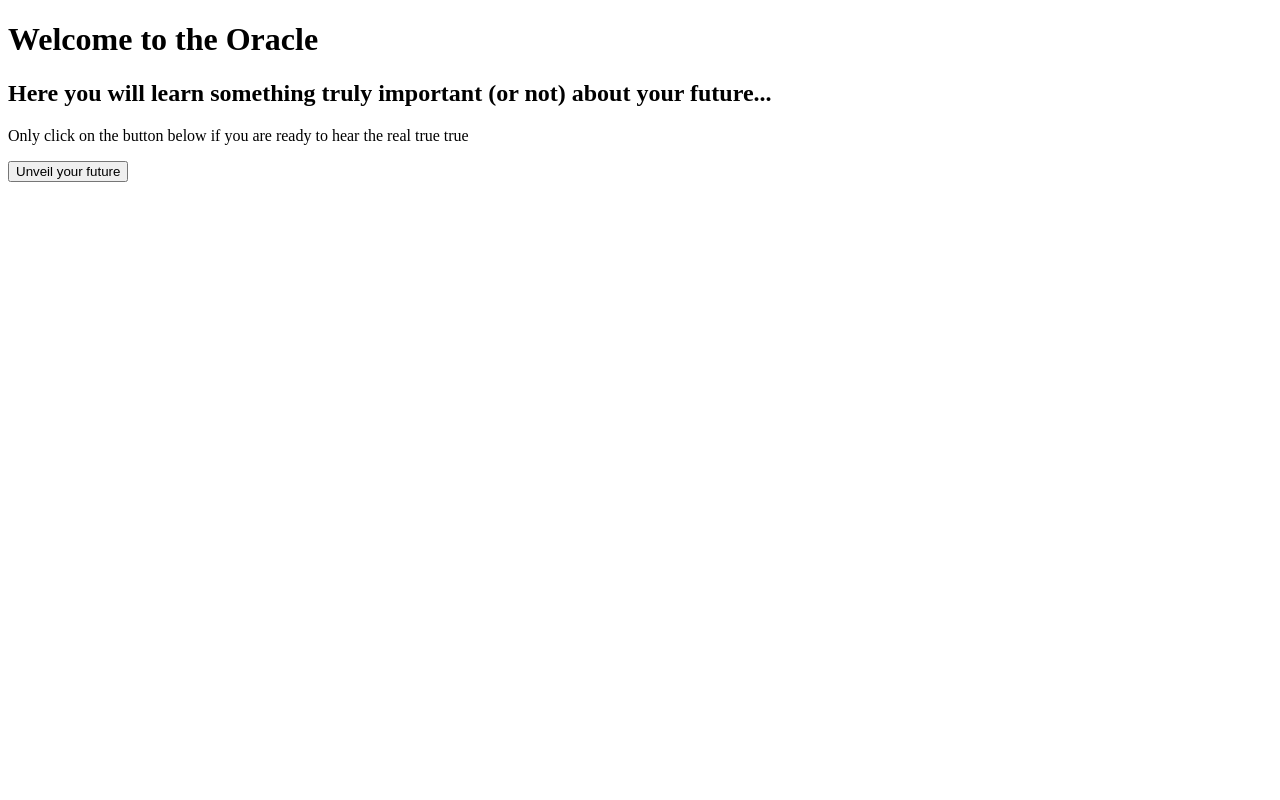
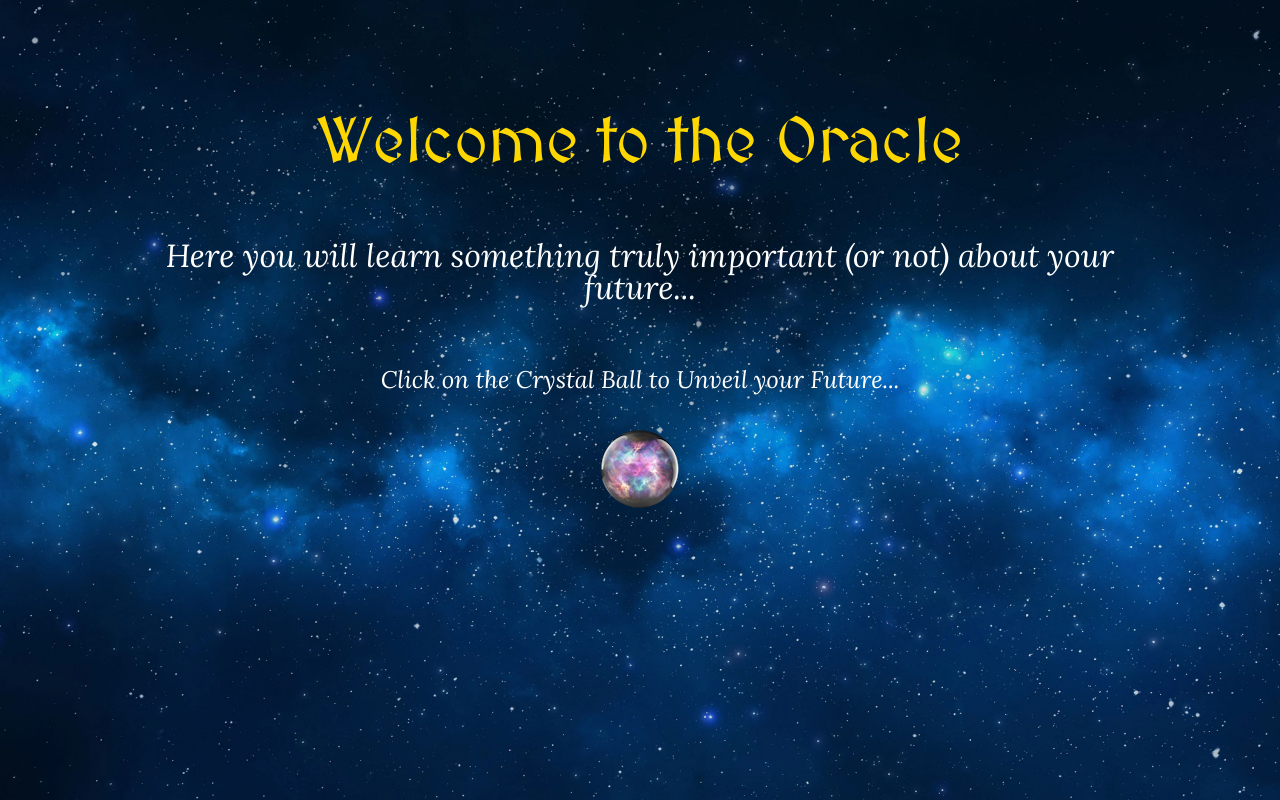
Before and after one commit to aubarb/The-Oracle, a plain HTML site: page index.html in a window 1280 px wide. Drawn offline with Linux system fonts and the light colour scheme.

Commit message:
add styling and some small changes

```diff
--- a/index.html
+++ b/index.html
@@ -4,19 +4,25 @@
     <meta charset="UTF-8">
     <meta http-equiv="X-UA-Compatible" content="IE=edge">
     <meta name="viewport" content="width=device-width, initial-scale=1.0">
-    <title>Random Future</title>
+    <link rel="icon" type="image/x-icon" href="resources/favicon.ico">
+    <link rel="icon" type="image/jpg" href="resources/favicon.png">
+    <link rel="preconnect" href="https://fonts.googleapis.com">
+    <link rel="preconnect" href="https://fonts.gstatic.com" crossorigin>
+    <link href="https://fonts.googleapis.com/css2?family=Lora:ital@1&family=MedievalSharp&display=swap" rel="stylesheet">
+    <link rel="stylesheet" href="resources/style.css">
+    <link rel="stylesheet" href="resources/reset.css">
+    <title>The Oracle</title>
 </head>
 <body>
-    <h1>Welcome to the Oracle</h1>
-    <h2>Here you will learn something truly important (or not) about your future...</h2>
-    <p>Only click on the button below if you are ready to hear the real true true</p>
+    <div class="content">
+        <h1>Welcome to the Oracle</h1>
+        <h2>Here you will learn something truly important (or not) about your future...</h2>
+        <p>Click on the Crystal Ball to Unveil your Future...</p>
+        <script type ="text/javascript" src="script.js"></script>
+        <button onclick="prediction()"><img src="resources/crystal-ball.png" alt="crystal ball"></button>
+        <div id="output">
 
-
-    <script type ="text/javascript" src="script.js"></script>
-    <button onclick="prediction()">Unveil your future</button>
-    <div id="output">
-
+        </div>
     </div>
-
 </body>
 </html>
--- /dev/null
+++ b/resources/reset.css
@@ -0,0 +1,43 @@
+html, body, div, span, applet, object, iframe,
+h1, h2, h3, h4, h5, h6, p, blockquote, pre,
+a, abbr, acronym, address, big, cite, code,
+del, dfn, em, img, ins, kbd, q, s, samp,
+small, strike, strong, sub, sup, tt, var,
+b, u, i, center,
+dl, dt, dd, ol, ul, li,
+fieldset, form, label, legend,
+table, caption, tbody, tfoot, thead, tr, th, td,
+article, aside, canvas, details, embed,
+figure, figcaption, footer, header, hgroup,
+menu, nav, output, ruby, section, summary,
+time, mark, audio, video {
+	margin: 0;
+	padding: 0;
+	border: 0;
+	font-size: 100%;
+	font: inherit;
+	vertical-align: baseline;
+}
+/* HTML5 display-role reset for older browsers */
+article, aside, details, figcaption, figure,
+footer, header, hgroup, menu, nav, section {
+	display: block;
+}
+body {
+	line-height: 1;
+}
+ol, ul {
+	list-style: none;
+}
+blockquote, q {
+	quotes: none;
+}
+blockquote:before, blockquote:after,
+q:before, q:after {
+	content: '';
+	content: none;
+}
+table {
+	border-collapse: collapse;
+	border-spacing: 0;
+}
--- /dev/null
+++ b/resources/style.css
@@ -0,0 +1,60 @@
+html {
+    height: 100%;
+}
+
+body {
+    height: 100%;
+    background-image: url(galaxy-background.png);
+    background-position: center;
+    background-size: cover;
+    background-repeat: no-repeat;
+}
+
+
+a:hover, button:hover{
+    cursor: pointer;
+}
+
+.content {
+    text-align: center;
+    padding: 5rem;
+    font-family: 'Lora', serif;
+}
+
+.content h1 {
+    font-size: 4rem;
+    color: gold;
+    padding: 2rem;
+    font-family: 'MedievalSharp', cursive;
+}
+
+.content h2 {
+    font-size: 2rem;
+    color: white;
+    padding: 2rem;
+}
+
+.content p {
+    font-size: 1.5rem;
+    color: white;
+    padding: 2rem;
+}
+
+.content button {
+    background-color: rgba(1, 1, 1, 0);
+    border-radius: 50%;
+    border: 0;
+}
+
+.content button img {
+    width: 100%;
+    height: auto;
+}
+
+
+.content #output {
+    font-size: 1.7rem;
+    font-style: oblique;
+    padding: 2rem;
+    color: rgb(237, 248, 217);
+}
--- a/script.js
+++ b/script.js
@@ -16,7 +16,7 @@ const whoArray = ["you", "one of your family member", 'your best friend', 'that
 
 const actionArray = ['probably die because of', 'discover', 'find', 'learn all about', 'come across', 'dream about', 'watch a strange movie about', 'have an insightful discussion about'];
 
-const objectArray = ['a yogurt', 'an apple', 'a weird bird', 'a WWII buried bomb', 'an old lady', 'a comet', 'a colorful mushroom', 'the truth', 'a heist taking place', 'your biggest fear', 'money', '... Hum, my vision stops here... I think it is related to something...'];
+const objectArray = ['a yogurt', 'an apple', 'a weird bird', 'a WWII bomb buried', 'an old lady', 'a comet', 'a colorful mushroom', 'the truth', 'a heist taking place', 'your biggest fear', 'money', '... Hum, my vision stops here... I think it is related to something...'];
 
 const whereArray = ['in your house', 'in your garden', 'at Starbuck', 'at the grocery store', 'in a dark forest', '... not sure where, but I see the color blue'];
 
```
Also changed, not shown: resources/crystal-ball.png (added), resources/favicon.ico (added), resources/favicon.png (added), resources/galaxy-background.png (added).
